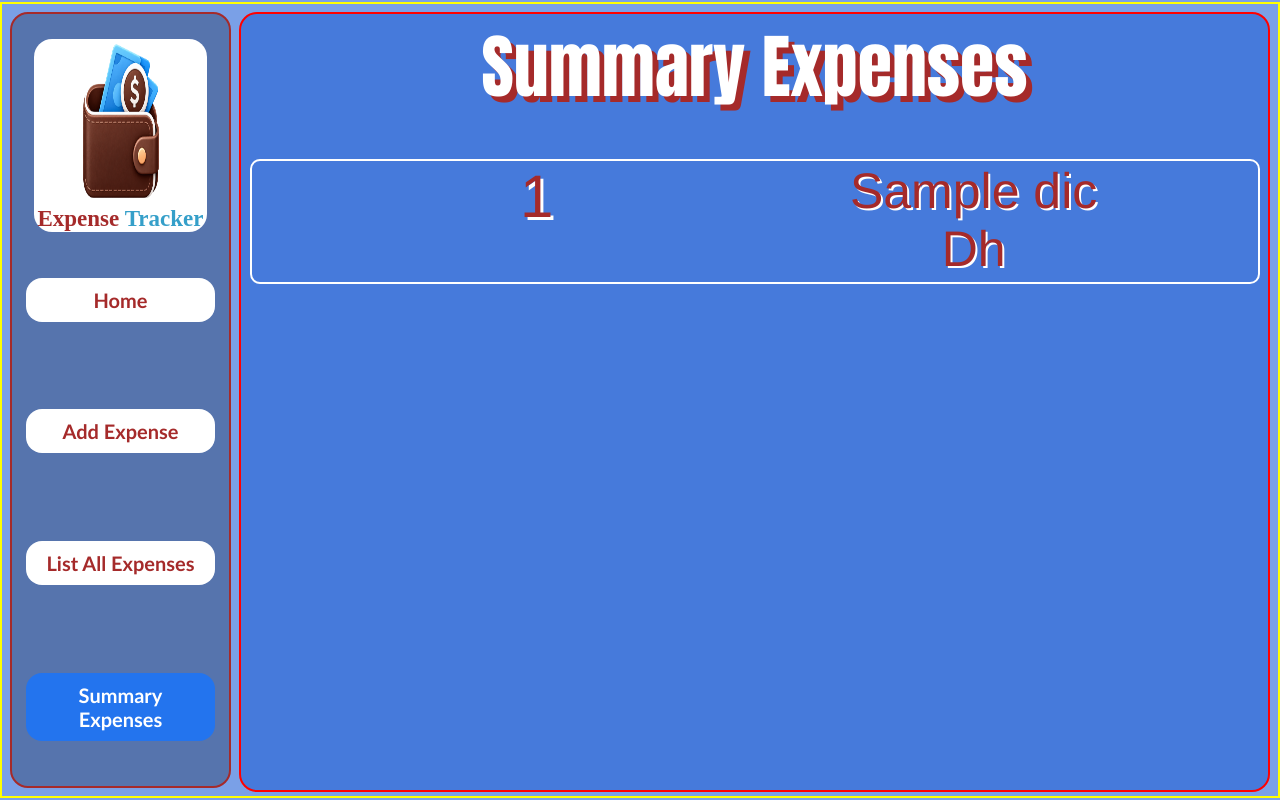
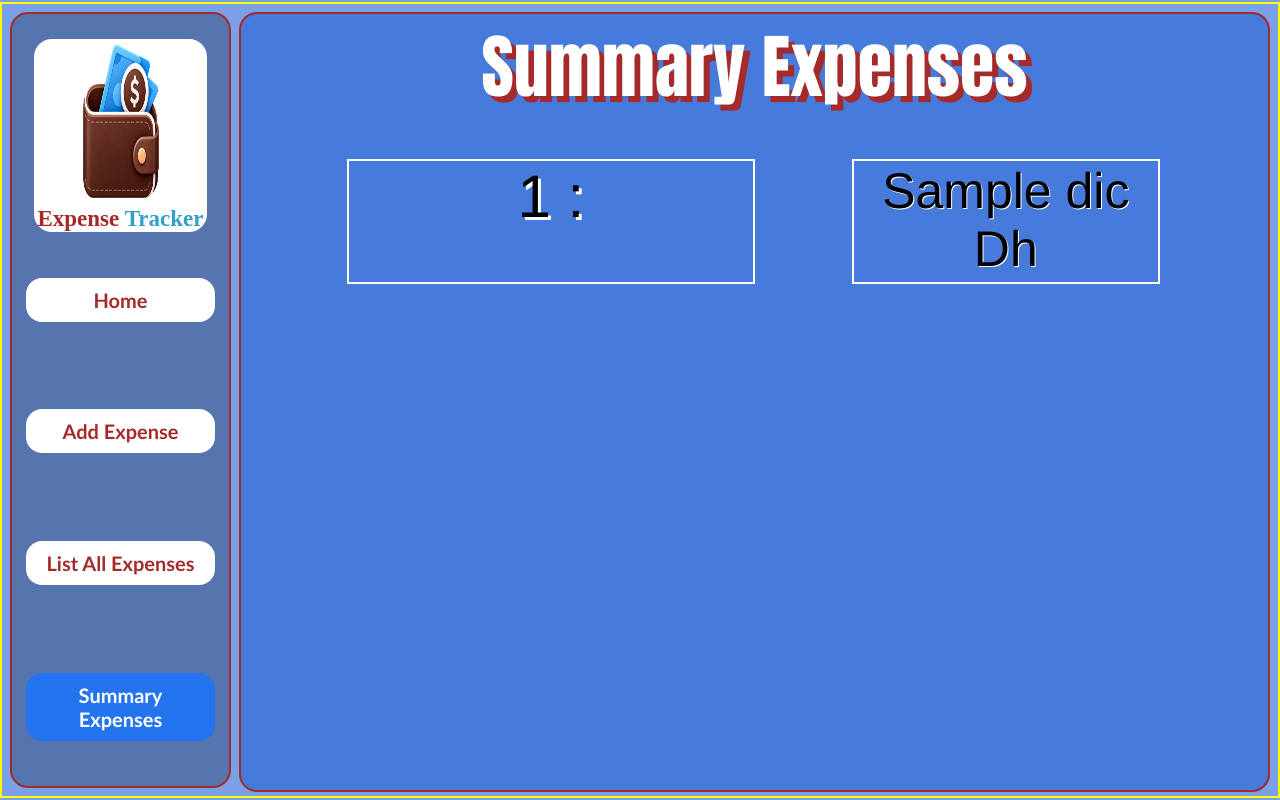
Before and after one commit to tahiri-amine/ExpensesTracker-webpage, a Flask app: template templates/summary.html in a window 1280 px wide. Run offline with Flask 3, Linux system fonts and the light colour scheme; the template is opened without the code that fills it: most values are stand-ins (such as "Sample title", 1, 10 or a date in 2020).

Commit message:
refactor the expense tracker

```diff
--- a/static/style.css
+++ b/static/style.css
@@ -483,14 +483,12 @@ table td input {
 
 }
 .content-s{
-    border: 2px red solid;
+    border: 2px brown solid;
     flex: 1;
     margin-right:8px;
     display: flex;
     flex-direction: column;
-
-
-
+    overflow-y: auto;
 }
 /*summary title*/
 .top{
@@ -509,15 +507,17 @@ table td input {
 .label-s{
     font-size: 60px;
    font-family: 'Franklin Gothic Medium', 'Arial Narrow', Arial, sans-serif;
-    color: brown;
+    color: black;
     text-shadow: 3px 3px white;
+    border: 2px solid white;
 
 }
 .data{
     font-size: 50px;
      font-family:'Franklin Gothic Medium', 'Arial Narrow', Arial, sans-serif;
-     color: brown;
-    text-shadow: 2px 2px white;
+     color: black;
+    text-shadow: 1px 1px white;
+    border: 2px solid white;
 }
 .content-s{
     background-color: rgb(70, 122, 219);
@@ -530,7 +530,6 @@ table td input {
     margin-top: 40px;
     display: flex;
     justify-content: space-evenly;
-    border: 2px solid white;
     border-radius:10px;
     margin-left: 9px;
 
@@ -545,7 +544,7 @@ table td input {
 }
 
 .label-s{
-    width: 30%;
+    width: 40%;
     text-align: center;
 }
 .data{
--- a/templates/summary.html
+++ b/templates/summary.html
@@ -35,7 +35,7 @@
                   <table>
                     {% for couple in data%}
                         <tr>
-                            <td class="label-s">{{couple[0]}}</td>
+                            <td class="label-s">{{couple[0]}}    :</td>
                             <td class="data">{{couple[1]}} Dh</td>
                         </tr>
                     {%endfor%}
```
